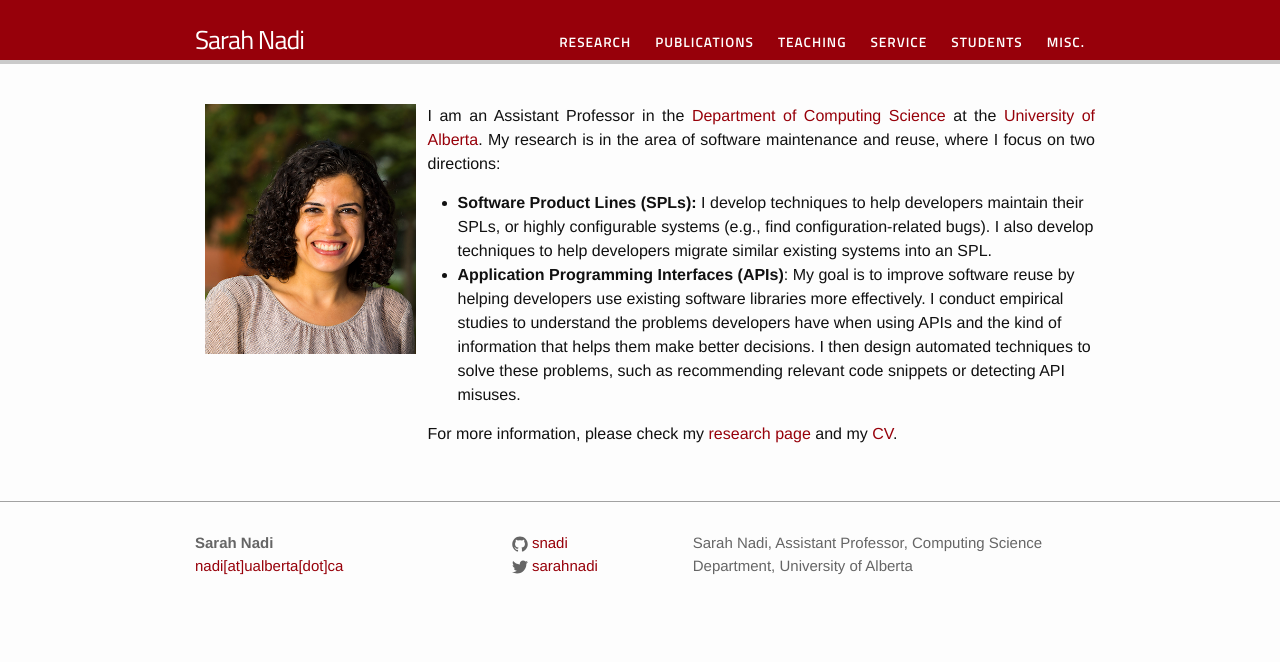
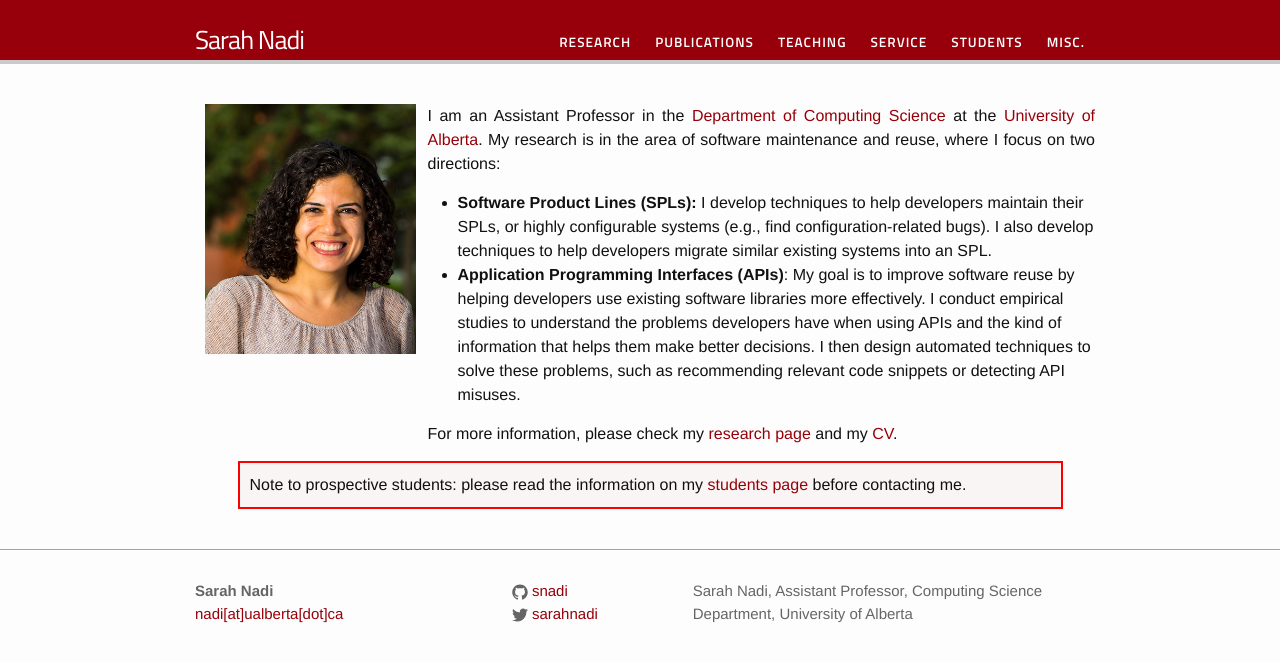
Before and after one commit to snadi/snadi.github.io, a Jekyll site: the page built from index.html, in a window 1280 px wide. Shown: the top 662 px of the page. Built offline with Jekyll 4.4.1, drawn with Linux system fonts in a browser that asks for light colours.

Commit message:
Add student note

```diff
--- a/index.html
+++ b/index.html
@@ -8,9 +8,7 @@ layout: default
 
 <section>
     <div id="one">
-    <p>
     	<img class="profile-home" src="{{ "/resources/images/Nadi.png" | prepend: site.baseurl }}" alt="Sarah Nadi" />
-    </p>
     </div>
 
     <div id="two">
@@ -24,6 +22,10 @@ layout: default
 
 		</p>
 	</div>
+
+	<div class="emph-border">
+ Note to prospective students: please read the information on my <a href="{{ "/students" |  prepend: site.baseurl }}">students page</a> before contacting me.
+ </div>
 </section>
 
 </div>
```
